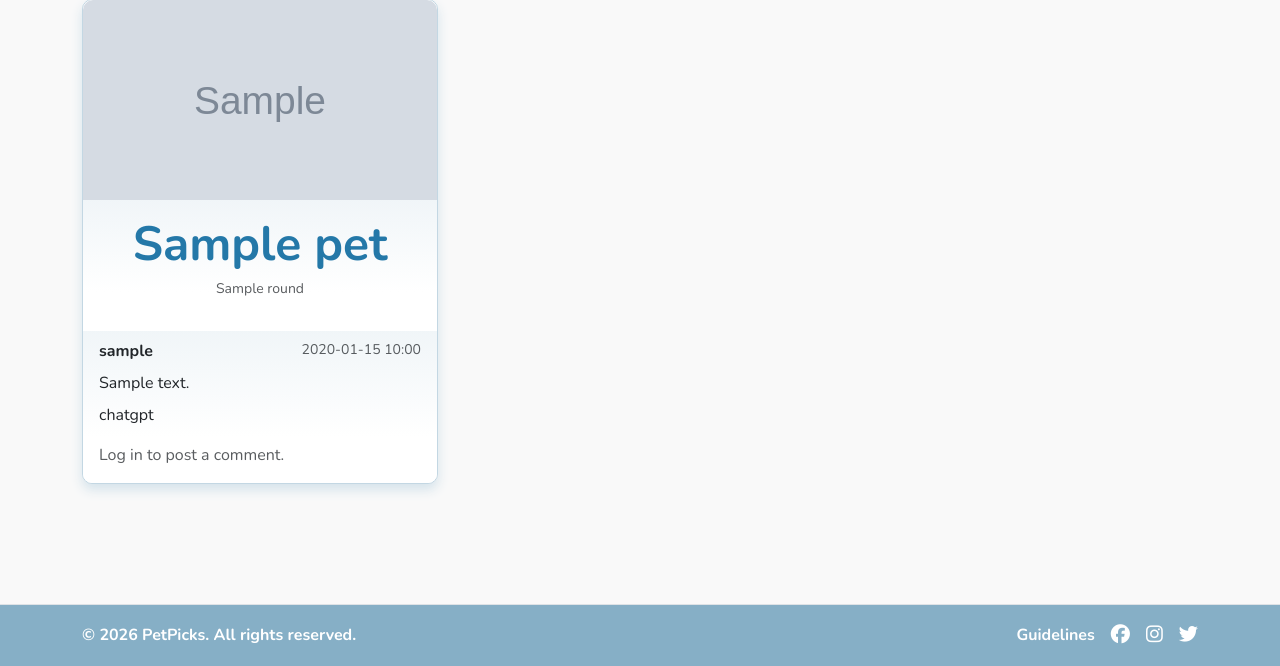
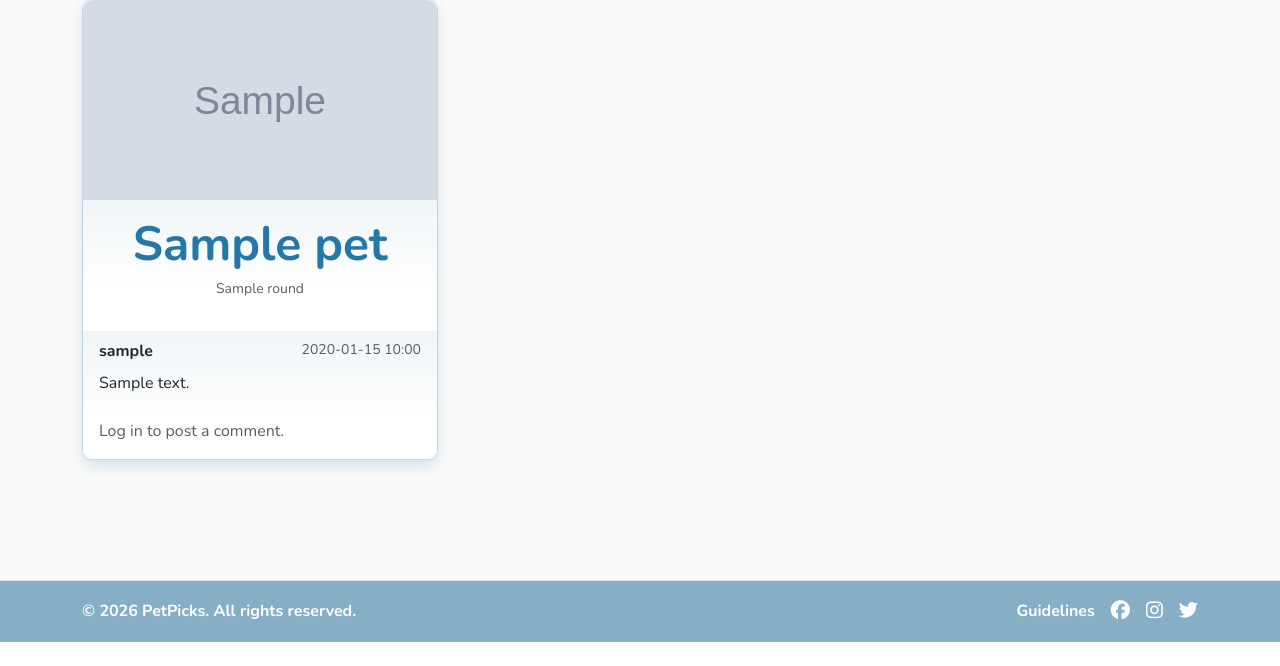
Before and after one commit to leilacsak/petpicks, a Django app: template core/templates/core/home.html in a window 1280 px wide. Shown: the part 987-1653 px from the top of the page. After the commit the page ends 1629 px from the top, so only its background shows below. Run offline with Django 5.2, Linux system fonts and the light colour scheme; the template is opened without the code that fills it: most values are stand-ins (such as "Sample title", 1, 10 or a date in 2020); grey boxes marked "Sample" are stand-in pictures; some libraries are stand-ins or nearby versions.

Commit message:
Fix typo

```diff
--- a/core/templates/core/_comments_section.html
+++ b/core/templates/core/_comments_section.html
@@ -41,4 +41,4 @@
     {% endif %}
 </div>
 {% endif %}
-</div>chatgpt
+</div>
```
